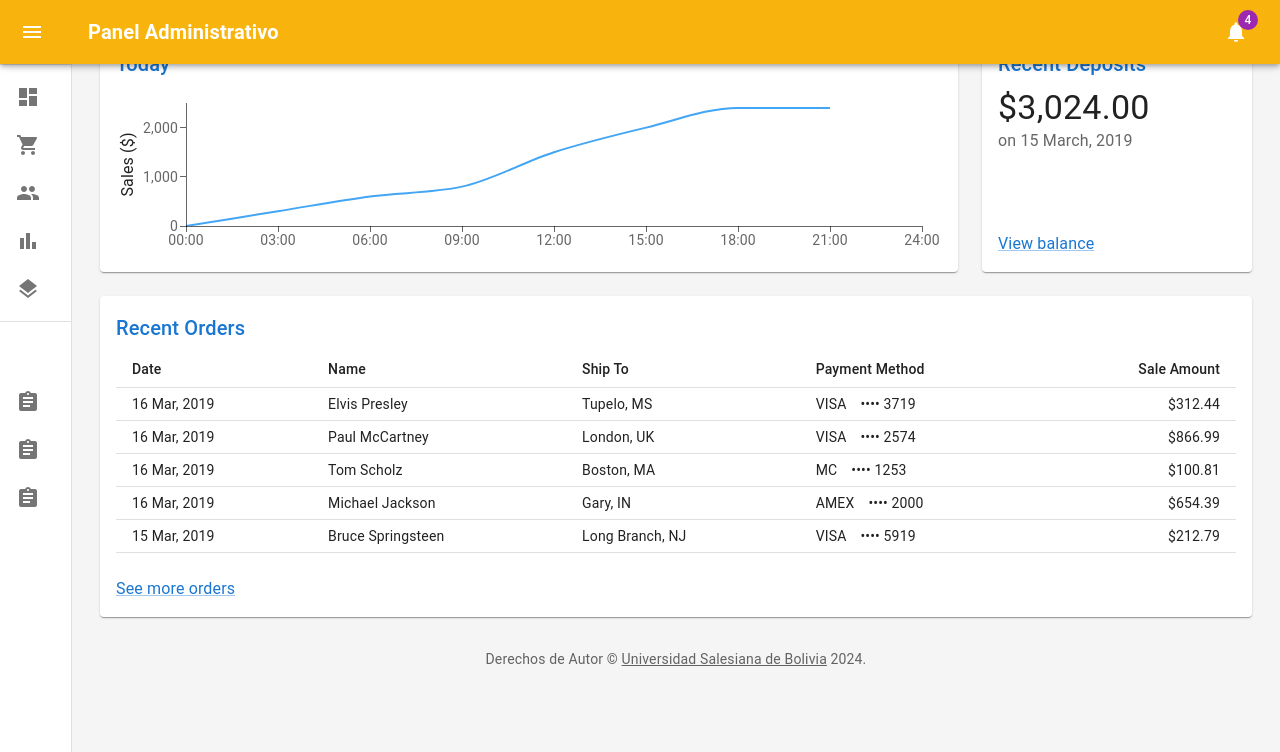
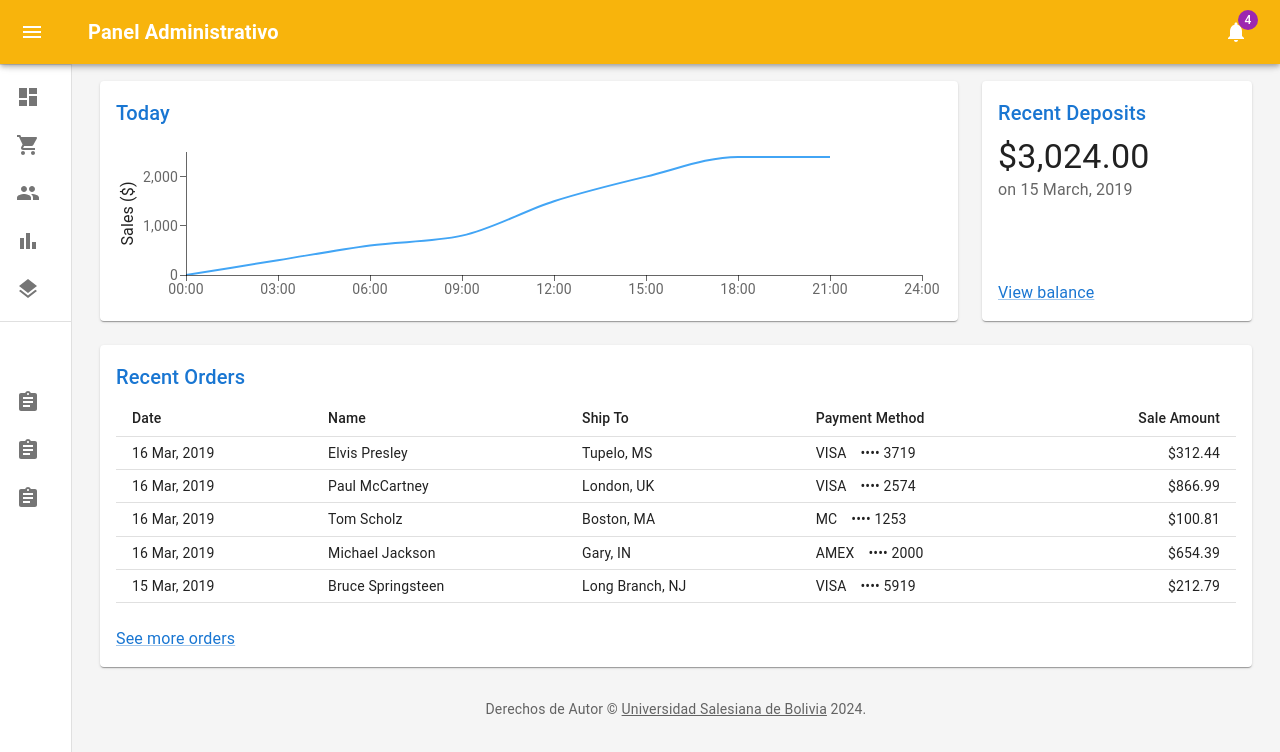
Before and after one commit to Proyecto-de-Grado-USB/web-application, a Next.js app in the folder repo/apps/web/: page /dashboard in a window 1280 px wide. Shown: the top 752 px of the page. Built offline with nearby package versions, Linux system fonts and the light colour scheme.

Commit message:
Align dashboard contents

```diff
--- a/repo/apps/web/components/RegistryDataGrid.tsx
+++ b/repo/apps/web/components/RegistryDataGrid.tsx
@@ -47,7 +47,7 @@ export default function RegistryDataGrid({ rows, sx, toolbar }: Readonly<Registr
     }));
 
     return (
-        <Box sx={{ ...sx }}>
+        <Box sx={{ ...sx, backgroundColor: 'white' }}>
             <DataGrid
                 rows={rowsWithNumbers}
                 columns={columns}
--- a/repo/apps/web/pages/dashboard/index.tsx
+++ b/repo/apps/web/pages/dashboard/index.tsx
@@ -48,9 +48,12 @@ export default function Dashboard() {
               theme.palette.mode === "light" ? theme.palette.grey[100] : theme.palette.grey[900],
             flexGrow: 1,
             height: "100vh",
-            overflow: "auto"
+            overflow: "auto",
+            display: "flex",
+            alignItems: "center",
+            justifyContent: "center"
           }}>
-            <Container maxWidth="lg" sx={{ mt: 4, mb: 4 }}>
+            <Container maxWidth="lg" sx={{ my: 4, display: 'flex', flexDirection: 'column', alignItems: 'center' }}>
               <Grid container spacing={3}>
                 {/* Chart */}
                 <Grid item xs={12} md={8} lg={9}>
```
